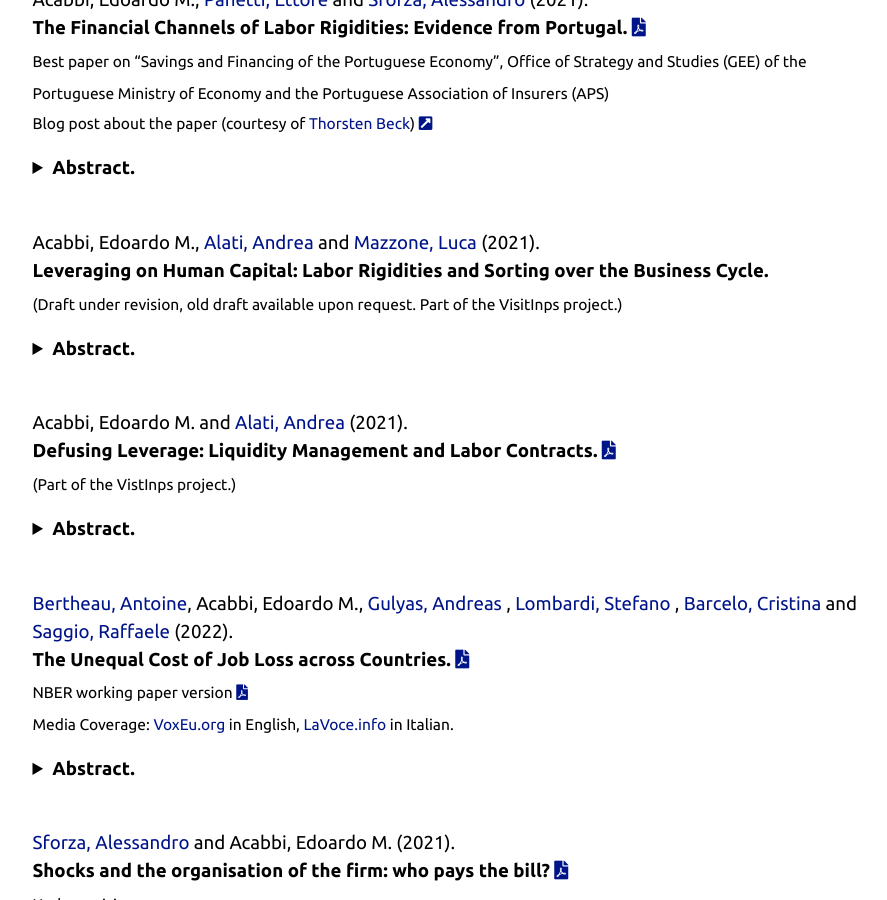
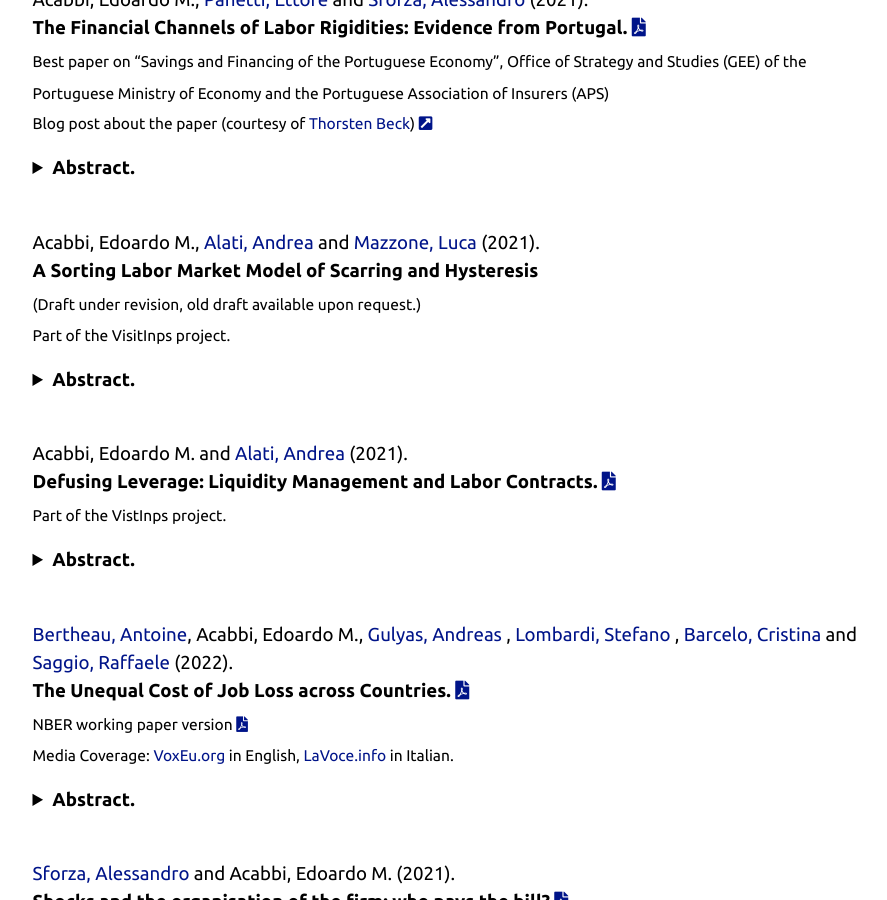
Before and after one commit to eacabbi/eacabbi.github.io, a Jekyll site: the page built from index.md, in a window 1280 px wide and 900 px high, scrolled down 893 px. Shown: the whole window, without its empty margins (195-1082 px from the left). Built offline with Jekyll 4.4.1, drawn with Linux system fonts in a browser that asks for light colours; some web fonts are replaced.

Commit message:
small updates

```diff
--- a/index.md
+++ b/index.md
@@ -29,7 +29,7 @@ How do credit shocks affect labor market reallocation and firms’ exit, and how
 </details>
 <br>
 Acabbi, Edoardo M., <a href="https://andrealati.github.io"> Alati, Andrea </a> and <a href="https://sites.google.com/view/lucamazzone/home"> Mazzone, Luca</a> (2021).
-**Leveraging on Human Capital: Labor Rigidities and Sorting over the Business Cycle.** <br/> <sub>(Draft under revision, old draft available upon request. Part of the VisitInps project.)</sub>
+**A Sorting Labor Market Model of Scarring and Hysteresis** <br/> <sub>(Draft under revision, old draft available upon request.)</sub> <br/> <sub> Part of the VisitInps project. </sub>
 
 <details>
 <summary><b> Abstract. </b></summary>
@@ -39,7 +39,7 @@ This paper introduces a structural model of the labor market that features worke
 </details>
 <br>
 Acabbi, Edoardo M. and <a href="https://andrealati.github.io"> Alati, Andrea </a> (2021).
-**Defusing Leverage: Liquidity Management and Labor Contracts.** <a href="https://papers.ssrn.com/sol3/papers.cfm?abstract_id=3768825" class="{{ site.pdf_icon }}" title="{{ site.pdf_title }}" id="icon"></a><br/><sub>(Part of the VistInps project.)</sub>
+**Defusing Leverage: Liquidity Management and Labor Contracts.** <a href="https://papers.ssrn.com/sol3/papers.cfm?abstract_id=3768825" class="{{ site.pdf_icon }}" title="{{ site.pdf_title }}" id="icon"></a><br/><sub>Part of the VistInps project.</sub>
 
 <details>
 <summary><b> Abstract. </b></summary>
```
